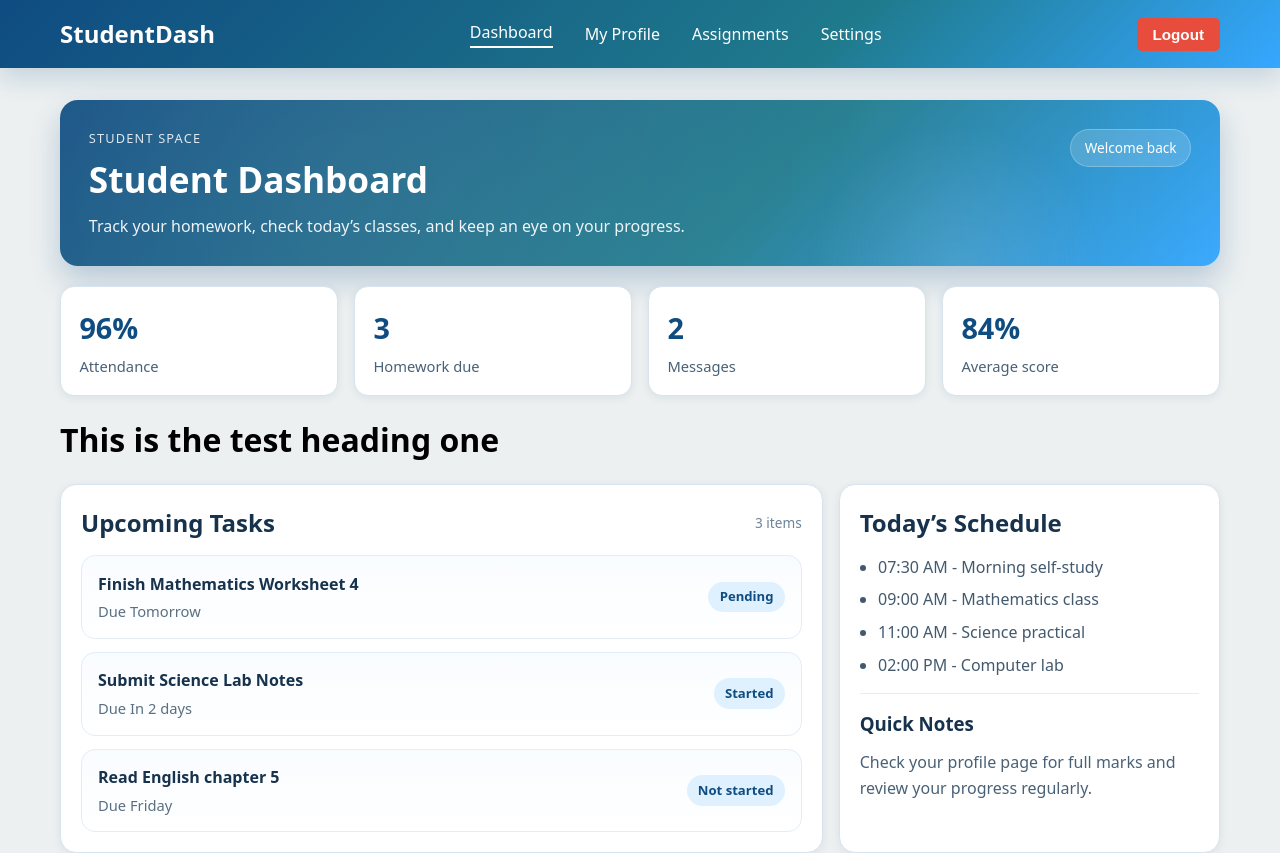
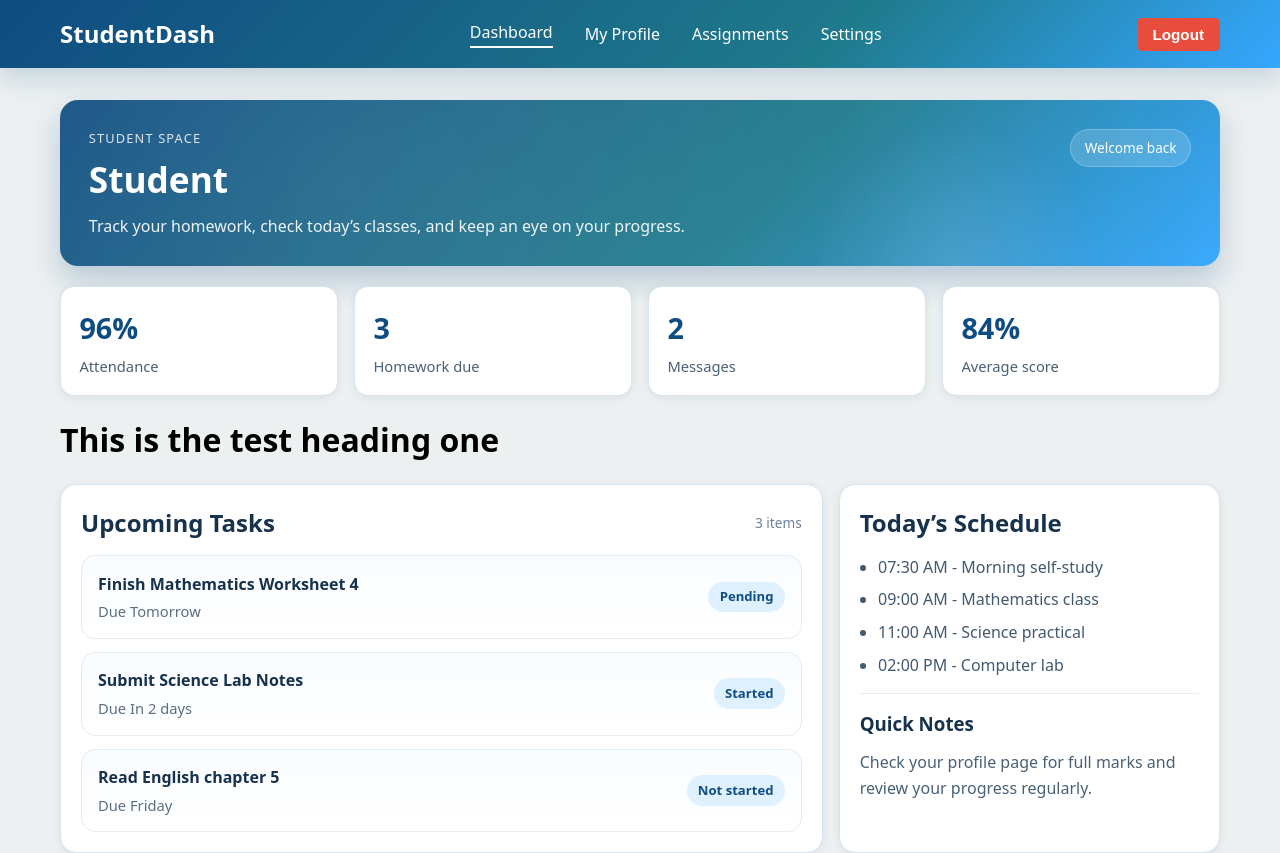
Before and after one commit to Lalindu0923/githubTester, a React (Vite) app in the folder studentDashboard/: page / in a window 1280 px wide. Shown: the top 853 px of the page. Built offline with nearby package versions, Linux system fonts and the light colour scheme.

Commit message:
Show logged-in student name in dashboard heading

```diff
--- a/studentDashboard/src/components/Dashboard.jsx
+++ b/studentDashboard/src/components/Dashboard.jsx
@@ -2,6 +2,28 @@ import '../styles/Dashboard.css'
 import { useState } from 'react'
 import TeacherModal from './TeacherModal'
 import SubjectDetail from './SubjectDetail'
+
+const readStoredStudentName = () => {
+  const directName = localStorage.getItem('studentName') || localStorage.getItem('loggedInStudentName')
+  if (directName) return directName
+
+  const jsonKeys = ['currentStudent', 'currentUser', 'student', 'user']
+  for (const key of jsonKeys) {
+    const rawValue = localStorage.getItem(key) || sessionStorage.getItem(key)
+    if (!rawValue) continue
+
+    try {
+      const parsedValue = JSON.parse(rawValue)
+      if (parsedValue?.name) return parsedValue.name
+      if (parsedValue?.studentName) return parsedValue.studentName
+      if (parsedValue?.fullName) return parsedValue.fullName
+    } catch {
+      // Ignore invalid JSON and continue checking next key.
+    }
+  }
+
+  return 'Student'
+}
 
 const upcomingTasks = [
   { title: 'Finish Mathematics Worksheet 4', due: 'Tomorrow', status: 'Pending' },
@@ -80,13 +102,14 @@ function Dashboard() {
   const [selectedTeacher, setSelectedTeacher] = useState(null)
   const [selectedSubject, setSelectedSubject] = useState(null)
   const [selectedSubjectDetail, setSelectedSubjectDetail] = useState(null)
+  const [studentName] = useState(readStoredStudentName)
 
   return (
     <div className="student-dashboard-shell">
       <section className="student-hero">
         <div>
           <p className="hero-tag">Student Space</p>
-          <h1>Student Dashboard</h1>
+          <h1>{studentName}</h1>
           <p className="hero-subtitle">Track your homework, check today’s classes, and keep an eye on your progress.</p>
         </div>
         <div className="hero-badge">Welcome back</div>
```
